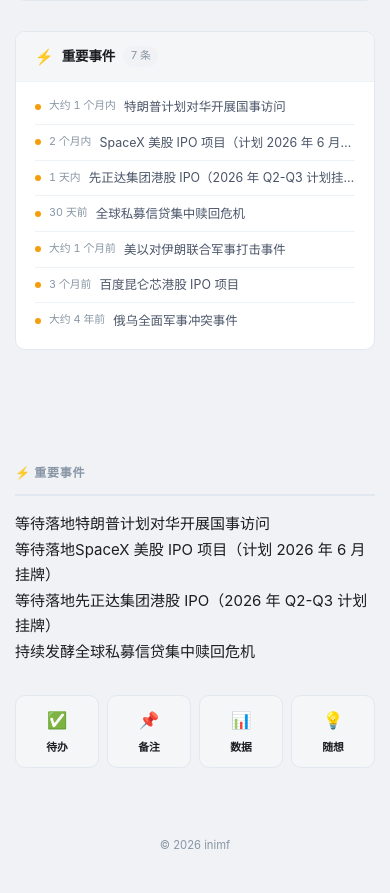
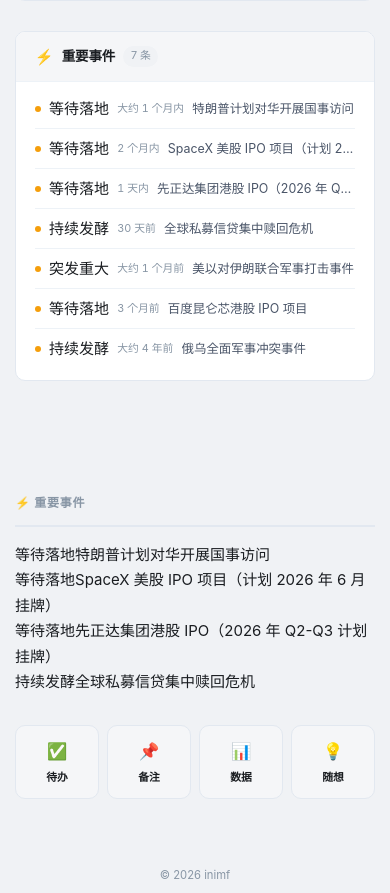
Before and after one commit to web1286/inimf-blog, a Next.js app: page /archive in a window 390 px wide. Shown: the part 1751-2644 px from the top of the page. Built offline with nearby package versions, Linux system fonts and the light colour scheme.

Commit message:
feat: update events data with real content + mobile feed style

```diff
--- a/pages/archive.tsx
+++ b/pages/archive.tsx
@@ -158,6 +158,11 @@ export default function Archive({ posts }: ArchiveProps) {
               return (
                 <li key={i} className="toc-item">
                   <span className="toc-item-dot toc-item-dot-event" />
+                  {ev.status && (
+                    <span className={`ev-status-tag ev-status-${ev.status === '突发重大' ? 'alert' : ev.status === '持续发酵' ? 'ongoing' : 'pending'}`} style={{flexShrink:0}}>
+                      {ev.status}
+                    </span>
+                  )}
                   <time className="toc-item-date">{relTime}</time>
                   <span className="toc-item-text">{ev.title}</span>
                 </li>
```
